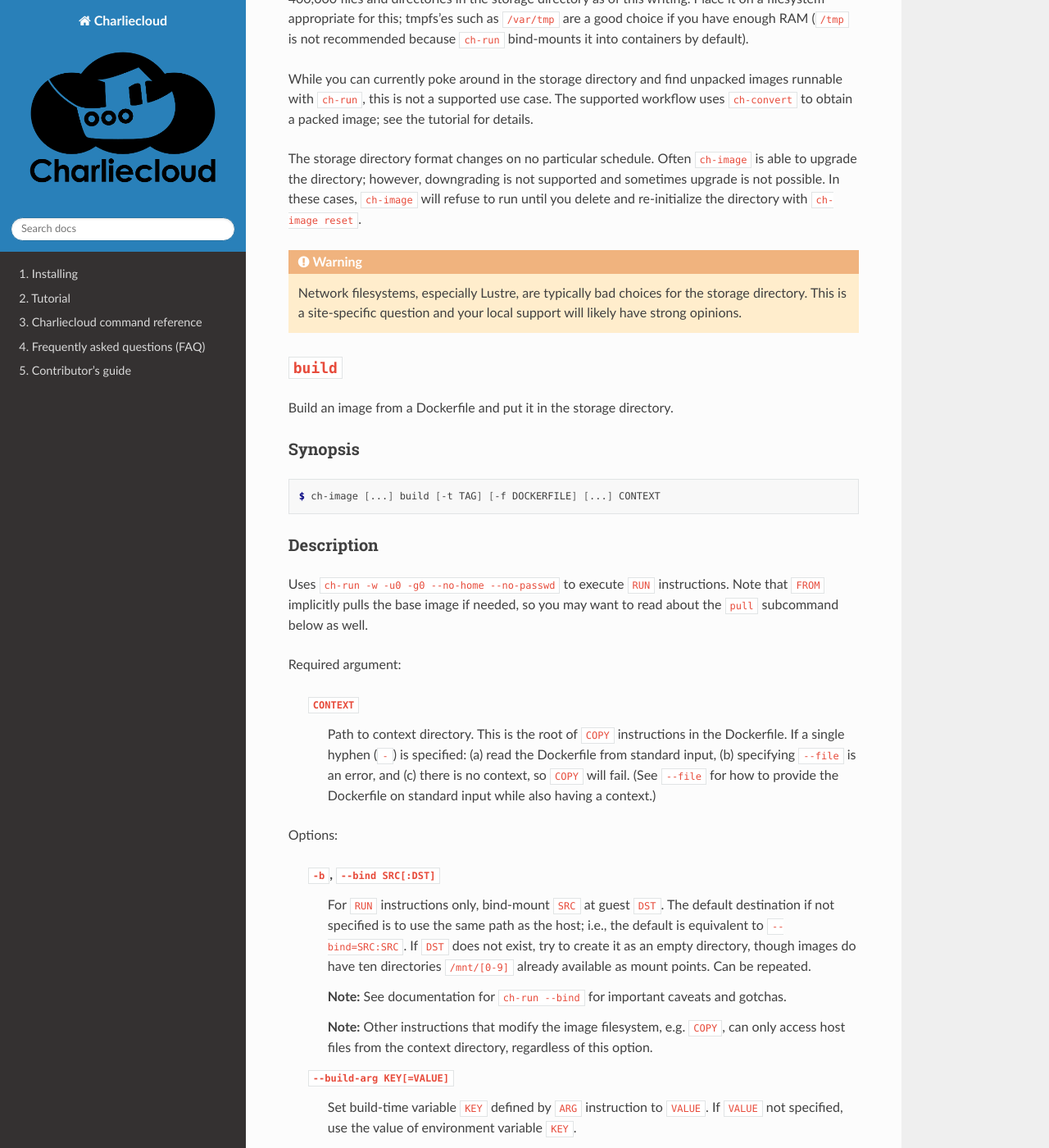
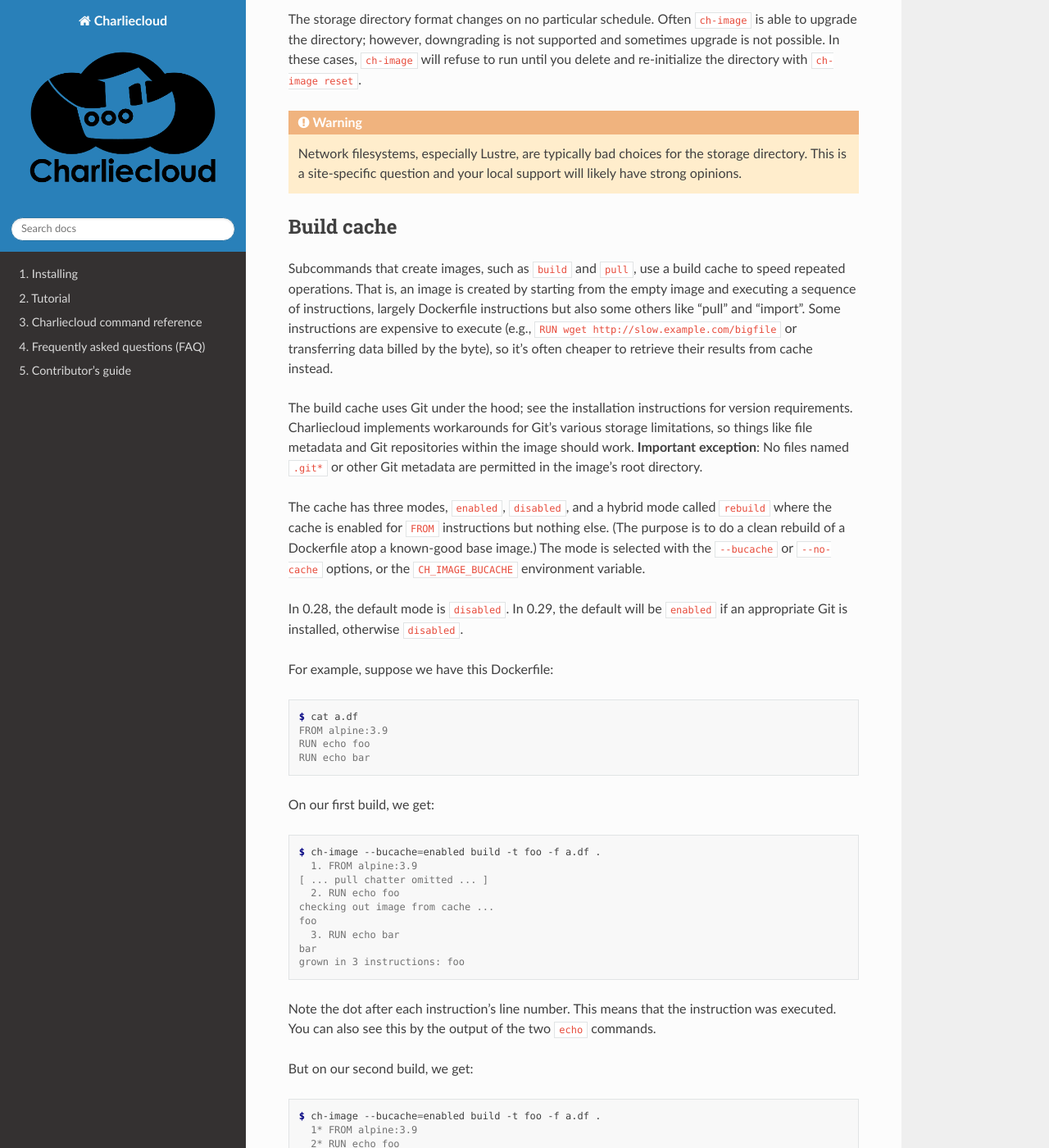
Before and after one commit to hpc/charliecloud, a Sphinx documentation site: the page built from doc/ch-image.rst, in a window 1280 px wide and 1400 px high, scrolled down 3430 px. Shown: the whole window at 82% size. Built offline with Sphinx 7.4.7 and the Read the Docs theme 2.0.0, drawn with Linux system fonts in a browser that asks for light colours; some of the changed text lies outside the part shown.

Commit message:
docs draft [skip ci]

```diff
--- a/doc/ch-image_desc.rst
+++ b/doc/ch-image_desc.rst
@@ -22,8 +22,8 @@ Description
 
 :code:`ch-image` is a tool for building and manipulating container images, but
 not running them (for that you want :code:`ch-run`). It is completely
-unprivileged, with no setuid/setgid/setcap helpers. The action to take is
-specified by a sub-command.
+unprivileged, with no setuid/setgid/setcap helpers. Many operations can use
+caching for speed. The action to take is specified by a sub-command.
 
 Options that print brief information and then exit:
 
@@ -79,26 +79,18 @@ Common options placed before the sub-command:
         architecture as a simple string and converts to/from the registry view
         transparently.
 
-  :code:`--build-cache`
-     There are three modes for the build cache:
-
-     1. :code:`enable`: The cache may be both read and written. This is the
-        default if Git version 2.30.1 or higher is installed.
-
-     2. :code:`rebuild`: Reading from the cache is disabled, except for obtaining the
-        base image with FROM, which is read from the cache if it exists. (This
-        exception is why it's not called write-only.) Writing is enabled.
-
-     3. :code:`disable`: The cache may be neither read nor written. Default if
-        the required Git is not installed.
+  :code:`--bucache`
+     Set the build cache mode: :code:`enabled`, :code:`disabled`, or
+     :code:`rebuild`, which uses the cache for :code:`FROM` instructions but
+     no others. See section "Build cache" below for details, including the
+     default.
 
   :code:`--download-cache`
-     There are two modes for the download cache:
-
-     1. :code:`enabled`: The cache may be both read and written. This is the
-        default.
-
-     2. :code:`write-only`: Reading is disabled; writing is enabled.
+     Set the download cache mode: :code:`enabled` (default) or
+     :code:`write-only`, which adds new downloaded files to the cache but does
+     not re-use existing files. (:code:`ch-image` needs to read downloaded
+     files in order to work, which is why the download cache cannot be
+     disabled.)
 
   :code:`--no-cache`
     Shorthand for :code:`--build-cache=rebuild --download-cache=write-only`
@@ -194,6 +186,113 @@ directory with :code:`ch-image reset`.
    storage directory. This is a site-specific question and your local support
    will likely have strong opinions.
 
+
+Build cache
+===========
+
+Subcommands that create images, such as :code:`build` and :code:`pull`, use a
+build cache to speed repeated operations. That is, an image is created by
+starting from the empty image and executing a sequence of instructions,
+largely Dockerfile instructions but also some others like "pull" and "import".
+Some instructions are expensive to execute (e.g., :code:`RUN wget
+http://slow.example.com/bigfile` or transferring data billed by the byte), so
+it's often cheaper to retrieve their results from cache instead.
+
+The build cache uses Git under the hood; see the installation instructions for
+version requirements. Charliecloud implements workarounds for Git's various
+storage limitations, so things like file metadata and Git repositories within
+the image should work. **Important exception**: No files named :code:`.git*`
+or other Git metadata are permitted in the image's root directory.
+
+The cache has three modes, :code:`enabled`, :code:`disabled`, and a hybrid
+mode called :code:`rebuild` where the cache is enabled for :code:`FROM`
+instructions but nothing else. (The purpose is to do a clean rebuild of a
+Dockerfile atop a known-good base image.) The mode is selected with the
+:code:`--bucache` or :code:`--no-cache` options, or the
+:code:`CH_IMAGE_BUCACHE` environment variable.
+
+In 0.28, the default mode is :code:`disabled`. In 0.29, the default will be
+:code:`enabled` if an appropriate Git is installed, otherwise
+:code:`disabled`.
+
+For example, suppose we have this Dockerfile::
+
+  $ cat a.df
+  FROM alpine:3.9
+  RUN echo foo
+  RUN echo bar
+
+On our first build, we get::
+
+  $ ch-image --bucache=enabled build -t foo -f a.df .
+    1. FROM alpine:3.9
+  [ ... pull chatter omitted ... ]
+    2. RUN echo foo
+  checking out image from cache ...
+  foo
+    3. RUN echo bar
+  bar
+  grown in 3 instructions: foo
+
+Note the dot after each instruction's line number. This means that the
+instruction was executed. You can also see this by the output of the two
+:code:`echo` commands.
+
+But on our second build, we get::
+
+  $ ch-image --bucache=enabled build -t foo -f a.df .
+    1* FROM alpine:3.9
+    2* RUN echo foo
+    3* RUN echo bar
+  checking out image from cache ...
+  grown in 3 instructions: foo
+
+Here, instead of being executed, each instruction's results were retrieved
+from cache. (In fact, Charliecloud uses a lazy retrieval, so nothing was
+actually retrieved until the end, as seen by the "checking out" message.)
+Cache hit for each instruction is indicated by a star after the line number.
+Even for such a small and short Dockerfile, this build is noticeably faster
+than the first.
+
+We can also try a second, slightly different Dockerfile. Note that the first
+three instructions are the same, but the third is different::
+
+  $ cat c.df
+  FROM alpine:3.9
+  RUN echo foo
+  RUN echo qux
+  $ ch-image --bucache=enabled build -t c -f c.df .
+    1* FROM alpine:3.9
+    2* RUN echo foo
+    3. RUN echo qux
+  checking out image from cache ...
+  qux
+  grown in 3 instructions: c
+
+Here, the first two instructions are hits from the first Dockerfile, but the
+third is a miss, so Charliecloud retrieves that state and continues building.
+
+We can also inspect the cache::
+
+  $ ch-image --bucache=enabled build-cache --tree
+  *  (c) RUN echo qux
+  | *  (a) RUN echo bar
+  |/
+  *  RUN echo foo
+  *  (alpine+3.9) PULL alpine:3.9
+  *  (HEAD -> root) root
+
+  named images:     4
+  state IDs:        5
+  commits:          5
+  files:          317
+  disk used:        3 MiB
+
+Here there are four named images: :code:`a` and :code:`c` that we build, the
+base image :code:`alpine:3.9` (written as :code:`alpine+3.9` because colon is
+not allowed in Git branch names), and the empty base of everything
+:code:`root`. Also note how :code:`a` and :code:`c` diverge after the last
+common instruction :code:`RUN echo foo`.
 
 :code:`build`
 =============
@@ -908,4 +1007,4 @@ Environment variables
 .. include:: py_env.rst
 
 
-..  LocalWords:  tmpfs'es bigvendor AUTH Aimage bucache buc
+..  LocalWords:  tmpfs'es bigvendor AUTH Aimage bucache buc bigfile df
```
